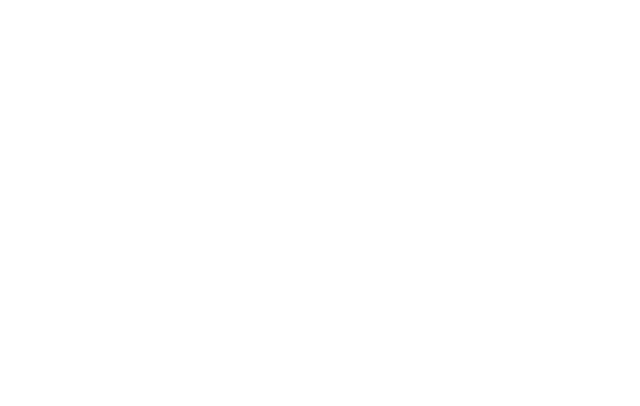
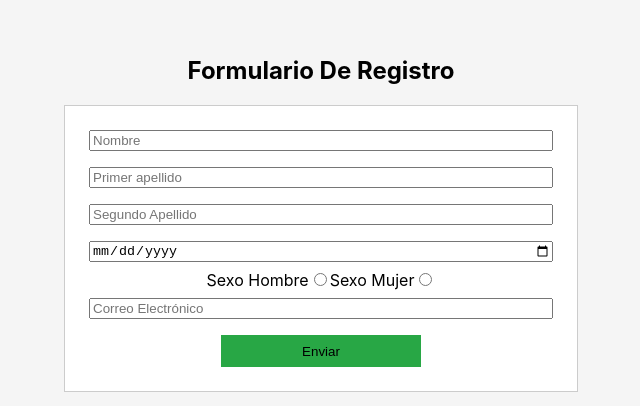
Before and after one commit to nroxDev/gestion-finanzas-personales, a React (Create React App) app in the folder frontend/: page / in a window 1280 px wide. Shown: the part 186-592 px from the top of the page, without its empty margins (319-959 px from the left). Built offline with nearby package versions, Linux system fonts and the light colour scheme.

Commit message:
Registro formulario (#2)
* implementada la UI del formulario de registro

* Implementa manejo de datos en el formulario de registro

---------

Co-authored-by: Roxana <roxana@MacBook-Air-de-Roxana.local>

```diff
--- a/frontend/src/App.js
+++ b/frontend/src/App.js
@@ -1,10 +1,13 @@
 import './App.css';
+import FormularioRegistro from './componentes/formulario-registro/formulario-registro';
 
 function App() {
   return (
     <div className="App">
 
-
+      <FormularioRegistro alTenerDatosCompletos={(datos) => {
+        console.log('----------> datos', datos)
+      }} />
 
     </div>
   );
--- /dev/null
+++ b/frontend/src/componentes/formulario-registro/formulario-registro.css
@@ -0,0 +1,51 @@
+.contenedor-formulario-registro {
+    display: flex;
+    flex-direction: column;
+    width: 100%;
+    height: 100vh;
+    justify-content: center;
+    align-items: center;
+    background-color: #F5F5F5;
+}
+
+
+.formulario-registro {
+    display: flex;
+    flex-direction: column;
+    width: 480px;
+    padding: 16px;
+    background-color: white;
+    border: solid 1px #CCCCCC;
+
+}
+
+.input-formulario-registro {
+    margin: 8px;
+}
+
+.enviar-formulario-registro {
+    width: 200px;
+    align-self: center;
+    margin: 8px;
+    height: 32px;
+    background-color: #28A745;
+    border: none;
+
+}
+
+/*para pantallas moviles */
+@media(max-width: 768px) {
+    .formulario-registro {
+        width: 100%;
+        background-color: grey;
+    }
+}
+
+
+/*para tablets*/
+@media(min-width:768px)and (max-width:1023px) {
+    .formulario-registro {
+        width: 600px;
+        background-color: aqua;
+    }
+}
--- /dev/null
+++ b/frontend/src/componentes/formulario-registro/formulario-registro.jsx
@@ -0,0 +1,77 @@
+import { useState } from "react";
+import "./formulario-registro.css";
+
+function FormularioRegistro(props) {
+    let [nombre, darNombre] = useState('');
+    let [primerApellido, darPrimerApellido] = useState('');
+    let [segundoApellido, darSegundoApellido] = useState('');
+    let [fechaNacimiento, darFechaDeNacimiento] = useState('');
+    let [correoElectronico, darCorreo] = useState('');
+    let [sexo, darSexo] = useState('');
+
+    return <div className="contenedor-formulario-registro">
+        <h2>Formulario De Registro</h2>
+        <form className="formulario-registro" onSubmit={function (evento) {
+            evento.preventDefault();
+
+            let datos = {
+                nombre: nombre,
+                primerApellido: primerApellido,
+                segundoApellido: segundoApellido,
+                fechaNacimiento: fechaNacimiento,
+                correoElectronico: correoElectronico,
+                sexo: sexo
+            };
+
+           props.alTenerDatosCompletos(datos)
+
+        }} >
+            <input
+                type="text"
+                placeholder="Nombre"
+                className="input-formulario-registro"
+                value={nombre}
+                onChange={(evento) => darNombre(evento.target.value)}
+
+            />
+            <input
+                type="text" placeholder="Primer apellido"
+                className="input-formulario-registro"
+                value={primerApellido}
+                onChange={(evento) => darPrimerApellido(evento.target.value)}
+            />
+
+            <input
+                type="text" placeholder="Segundo Apellido"
+                className="input-formulario-registro"
+                value={segundoApellido}
+                onChange={(evento) => darSegundoApellido(evento.target.value)}
+            />
+            <input
+                type="date"
+                className="input-formulario-registro"
+                value={fechaNacimiento}
+                onChange={(evento) => darFechaDeNacimiento(evento.target.value)
+                }
+            />
+
+            <div>
+                <label>Sexo Hombre</label>
+                <input type="radio" value="H" checked={sexo === "H"} onChange={(evento)=>darSexo(evento.target.value)} />
+                <label>Sexo Mujer</label>
+                <input type="radio" value="M" checked={sexo === "M"} onChange={(evento)=>darSexo(evento.target.value)}/>
+            </div>
+            <input
+                type="email" placeholder="Correo Electrónico"
+                className="input-formulario-registro"
+                value={correoElectronico}
+                onChange={(evento) => darCorreo(evento.target.value)}
+            />
+            <input type="submit" value="Enviar" className="enviar-formulario-registro" />
+        </form>
+    </div>
+
+
+}
+
+export default FormularioRegistro;
```
